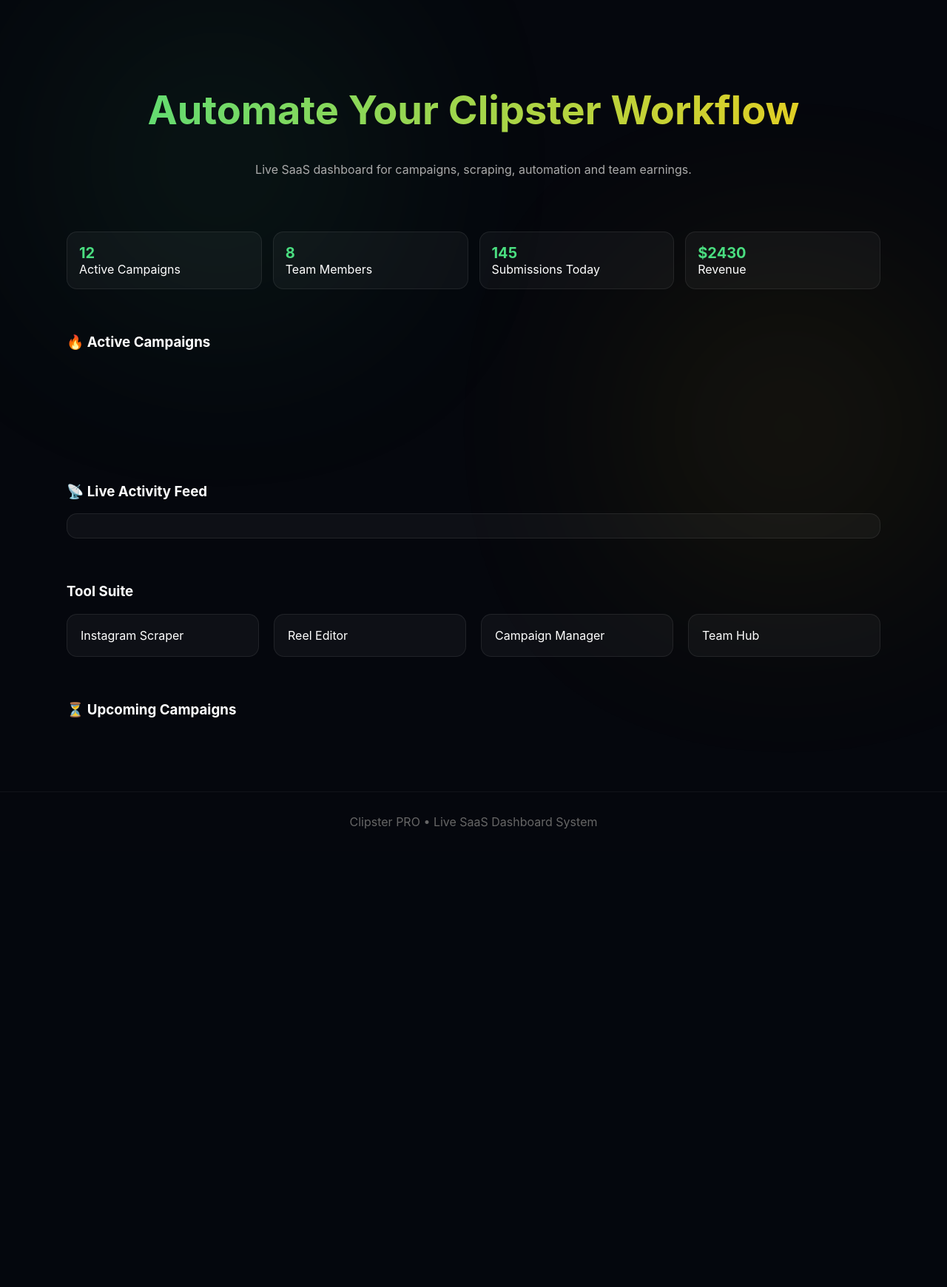
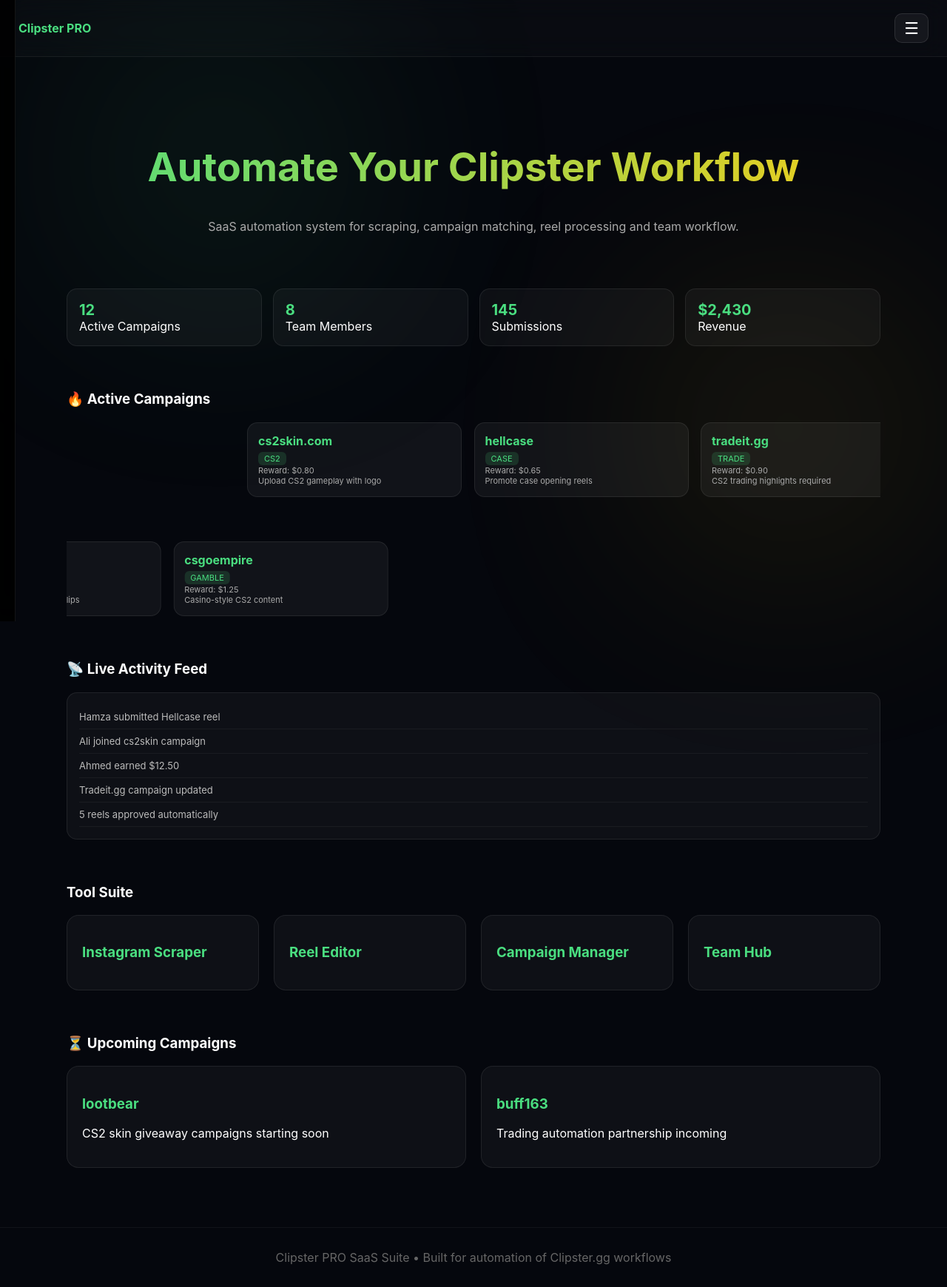
Before and after one commit to hamarza56-droid/Clipster-Pro-Tools, a Flask app: page / in a window 1280 px wide. Shown: the whole page at 74% size. Before the commit the page ends 1121 px from the top, so only its background shows below. Run offline with Flask 3, Linux system fonts and the light colour scheme; the visitor is signed in with stand-in values (Sample User, id 1).

Commit message:
Update index.html

```diff
--- a/templates/index.html
+++ b/templates/index.html
@@ -70,6 +70,40 @@
     border:1px solid rgba(255,255,255,0.1);
 }
 
+/* ================= SIDEBAR ================= */
+.sidebar{
+    position:fixed;
+    top:0;
+    left:-260px;
+    width:240px;
+    height:100%;
+    background:rgba(0,0,0,0.85);
+    backdrop-filter:blur(18px);
+    border-right:1px solid rgba(255,255,255,0.08);
+    padding:20px;
+    transition:0.3s ease;
+    z-index:999;
+}
+
+.sidebar.active{ left:0; }
+
+.sidebar h3{
+    color:#4ade80;
+    margin-bottom:15px;
+}
+
+.sidebar div{
+    padding:10px;
+    color:#aaa;
+    cursor:pointer;
+    border-radius:8px;
+}
+
+.sidebar div:hover{
+    background:rgba(74,222,128,0.1);
+    color:white;
+}
+
 /* ================= HERO ================= */
 .hero{
     text-align:center;
@@ -123,6 +157,7 @@
 .marquee{
     overflow:hidden;
     white-space:nowrap;
+    margin-top:20px;
 }
 
 .track{
@@ -139,6 +174,7 @@
     to{transform:translateX(-100%);}
 }
 
+/* ================= CAMPAIGN CARD ================= */
 .campaign{
     display:inline-block;
     min-width:260px;
@@ -149,34 +185,29 @@
     margin-right:12px;
 }
 
-.campaign b{ color:#4ade80; display:block; }
+.campaign b{
+    color:#4ade80;
+    display:block;
+}
 
 .badge{
-    font-size:11px;
-    padding:2px 8px;
+    display:inline-block;
     background:rgba(74,222,128,0.15);
     color:#4ade80;
+    padding:2px 8px;
     border-radius:6px;
+    font-size:11px;
+    margin-top:5px;
 }
 
-small{ color:#aaa; display:block; font-size:11px; }
-
-/* ================= FEED ================= */
-.feed{
-    background:rgba(255,255,255,0.04);
-    border:1px solid rgba(255,255,255,0.08);
-    padding:16px;
-    border-radius:14px;
+.campaign small{
+    color:#aaa;
+    font-size:11px;
+    display:block;
 }
 
-.feed div{
-    padding:8px 0;
-    border-bottom:1px solid rgba(255,255,255,0.05);
-    font-size:13px;
-    color:#bbb;
-}
-
-.card-grid{
+/* ================= GRID ================= */
+.grid{
     display:grid;
     grid-template-columns:repeat(auto-fit,minmax(240px,1fr));
     gap:20px;
@@ -185,9 +216,29 @@
 .card{
     background:rgba(255,255,255,0.04);
     border:1px solid rgba(255,255,255,0.08);
-    padding:18px;
+    padding:20px;
+    border-radius:16px;
+    cursor:pointer;
+}
+
+.card h3{
+    color:#4ade80;
+}
+
+/* ================= FEED ================= */
+.feed{
+    background:rgba(255,255,255,0.04);
+    border:1px solid rgba(255,255,255,0.08);
+    padding:16px;
     border-radius:14px;
-    cursor:pointer;
+    margin-top:20px;
+}
+
+.feed div{
+    padding:8px 0;
+    border-bottom:1px solid rgba(255,255,255,0.05);
+    font-size:13px;
+    color:#bbb;
 }
 
 /* ================= FOOTER ================= */
@@ -209,124 +260,148 @@
     <div class="blob blob2"></div>
 </div>
 
+<!-- SIDEBAR -->
+<div class="sidebar" id="sidebar">
+    <h3>🚀 Clipster</h3>
+    <div>Dashboard</div>
+    <div>Campaigns</div>
+    <div>Campaign Manager</div>
+    <div>Team Hub</div>
+    <div>Submissions</div>
+    <div>Settings</div>
+</div>
+
+<!-- TOP BAR -->
+<div class="topbar">
+    <div class="logo">Clipster PRO</div>
+    <div class="menu-btn" onclick="toggleSidebar()">☰</div>
+</div>
+
 <!-- HERO -->
 <div class="hero">
     <h1>Automate Your Clipster Workflow</h1>
-    <p>Live SaaS dashboard for campaigns, scraping, automation and team earnings.</p>
+    <p>SaaS automation system for scraping, campaign matching, reel processing and team workflow.</p>
 </div>
 
-<!-- DASHBOARD STATS (REAL DATA) -->
+<!-- STATS (SAFE STATIC - CAN BE CONNECTED LATER) -->
 <div class="stats">
-    <div class="stat"><b id="activeCampaigns">--</b><br>Active Campaigns</div>
-    <div class="stat"><b id="teamMembers">--</b><br>Team Members</div>
-    <div class="stat"><b id="submissions">--</b><br>Submissions Today</div>
-    <div class="stat"><b id="revenue">--</b><br>Revenue</div>
+    <div class="stat"><b>12</b><br>Active Campaigns</div>
+    <div class="stat"><b>8</b><br>Team Members</div>
+    <div class="stat"><b>145</b><br>Submissions</div>
+    <div class="stat"><b>$2,430</b><br>Revenue</div>
 </div>
 
 <!-- ACTIVE CAMPAIGNS ROW 1 -->
 <div class="section">
 <h3>🔥 Active Campaigns</h3>
-<div class="marquee"><div class="track" id="row1"></div></div>
+
+<div class="marquee">
+<div class="track">
+
+<div class="campaign">
+<b>cs2skin.com</b>
+<span class="badge">CS2</span>
+<small>Reward: $0.80</small>
+<small>Upload CS2 gameplay with logo</small>
+</div>
+
+<div class="campaign">
+<b>hellcase</b>
+<span class="badge">CASE</span>
+<small>Reward: $0.65</small>
+<small>Promote case opening reels</small>
+</div>
+
+<div class="campaign">
+<b>tradeit.gg</b>
+<span class="badge">TRADE</span>
+<small>Reward: $0.90</small>
+<small>CS2 trading highlights required</small>
+</div>
+
+</div>
+</div>
 </div>
 
 <!-- ACTIVE CAMPAIGNS ROW 2 -->
 <div class="section">
-<div class="marquee"><div class="track reverse" id="row2"></div></div>
+<div class="marquee">
+<div class="track reverse">
+
+<div class="campaign">
+<b>skin.club</b>
+<span class="badge">SKINS</span>
+<small>Reward: $1.10</small>
+<small>High-quality CS2 montage clips</small>
+</div>
+
+<div class="campaign">
+<b>csgoempire</b>
+<span class="badge">GAMBLE</span>
+<small>Reward: $1.25</small>
+<small>Casino-style CS2 content</small>
+</div>
+
+</div>
+</div>
 </div>
 
 <!-- LIVE ACTIVITY -->
 <div class="section">
 <h3>📡 Live Activity Feed</h3>
-<div class="feed" id="feed"></div>
+
+<div class="feed">
+<div>Hamza submitted Hellcase reel</div>
+<div>Ali joined cs2skin campaign</div>
+<div>Ahmed earned $12.50</div>
+<div>Tradeit.gg campaign updated</div>
+<div>5 reels approved automatically</div>
+</div>
 </div>
 
 <!-- TOOL SUITE -->
 <div class="section">
 <h3>Tool Suite</h3>
-<div class="card-grid">
 
-<div class="card" onclick="location.href='/scraper'">Instagram Scraper</div>
-<div class="card" onclick="location.href='/editor'">Reel Editor</div>
-<div class="card" onclick="location.href='/campaign-manager'">Campaign Manager</div>
-<div class="card" onclick="location.href='/team-hub'">Team Hub</div>
+<div class="grid">
+
+<div class="card" onclick="location.href='/scraper'"><h3>Instagram Scraper</h3></div>
+<div class="card" onclick="location.href='/editor'"><h3>Reel Editor</h3></div>
+<div class="card" onclick="location.href='/campaign-manager'"><h3>Campaign Manager</h3></div>
+<div class="card" onclick="location.href='/team-hub'"><h3>Team Hub</h3></div>
 
 </div>
 </div>
 
-<!-- UPCOMING -->
+<!-- UPCOMING CAMPAIGNS -->
 <div class="section">
 <h3>⏳ Upcoming Campaigns</h3>
-<div class="card-grid" id="upcoming"></div>
+
+<div class="grid">
+
+<div class="card">
+<h3>lootbear</h3>
+<p>CS2 skin giveaway campaigns starting soon</p>
 </div>
 
+<div class="card">
+<h3>buff163</h3>
+<p>Trading automation partnership incoming</p>
+</div>
+
+</div>
+</div>
+
+<!-- FOOTER -->
 <footer>
-Clipster PRO • Live SaaS Dashboard System
+Clipster PRO SaaS Suite • Built for automation of Clipster.gg workflows
 </footer>
 
 <script>
 
-/* ================= LOAD DASHBOARD ================= */
-
-async function loadDashboard(){
-
-try {
-    const res = await fetch("/api/dashboard");
-    const data = await res.json();
-
-    // STATS
-    document.getElementById("activeCampaigns").innerText = data.stats.activeCampaigns;
-    document.getElementById("teamMembers").innerText = data.stats.teamMembers;
-    document.getElementById("submissions").innerText = data.stats.submissions;
-    document.getElementById("revenue").innerText = "$" + data.stats.revenue;
-
-    // CAMPAIGNS ROW 1
-    document.getElementById("row1").innerHTML = data.campaigns.map(c=>`
-        <div class="campaign">
-            <b>${c.name}</b>
-            <span class="badge">${c.type}</span>
-            <small>Reward: $${c.reward}</small>
-            <small>${c.description}</small>
-        </div>
-    `).join("");
-
-    // CAMPAIGNS ROW 2
-    document.getElementById("row2").innerHTML = data.campaigns2.map(c=>`
-        <div class="campaign">
-            <b>${c.name}</b>
-            <span class="badge">${c.type}</span>
-            <small>Reward: $${c.reward}</small>
-            <small>${c.description}</small>
-        </div>
-    `).join("");
-
-    // FEED
-    document.getElementById("feed").innerHTML = data.activity.map(a=>`
-        <div>${a}</div>
-    `).join("");
-
-    // UPCOMING
-    document.getElementById("upcoming").innerHTML = data.upcoming.map(u=>`
-        <div class="card">
-            <b>${u.name}</b>
-            <p>${u.description}</p>
-        </div>
-    `).join("");
-
-} catch(err){
-    console.log("API not ready yet, using fallback");
-
-    document.getElementById("activeCampaigns").innerText = 12;
-    document.getElementById("teamMembers").innerText = 8;
-    document.getElementById("submissions").innerText = 145;
-    document.getElementById("revenue").innerText = "$2430";
+function toggleSidebar(){
+    document.getElementById("sidebar").classList.toggle("active");
 }
-
-}
-
-loadDashboard();
-
-/* refresh every 10 sec */
-setInterval(loadDashboard, 10000);
 
 </script>
 
```
